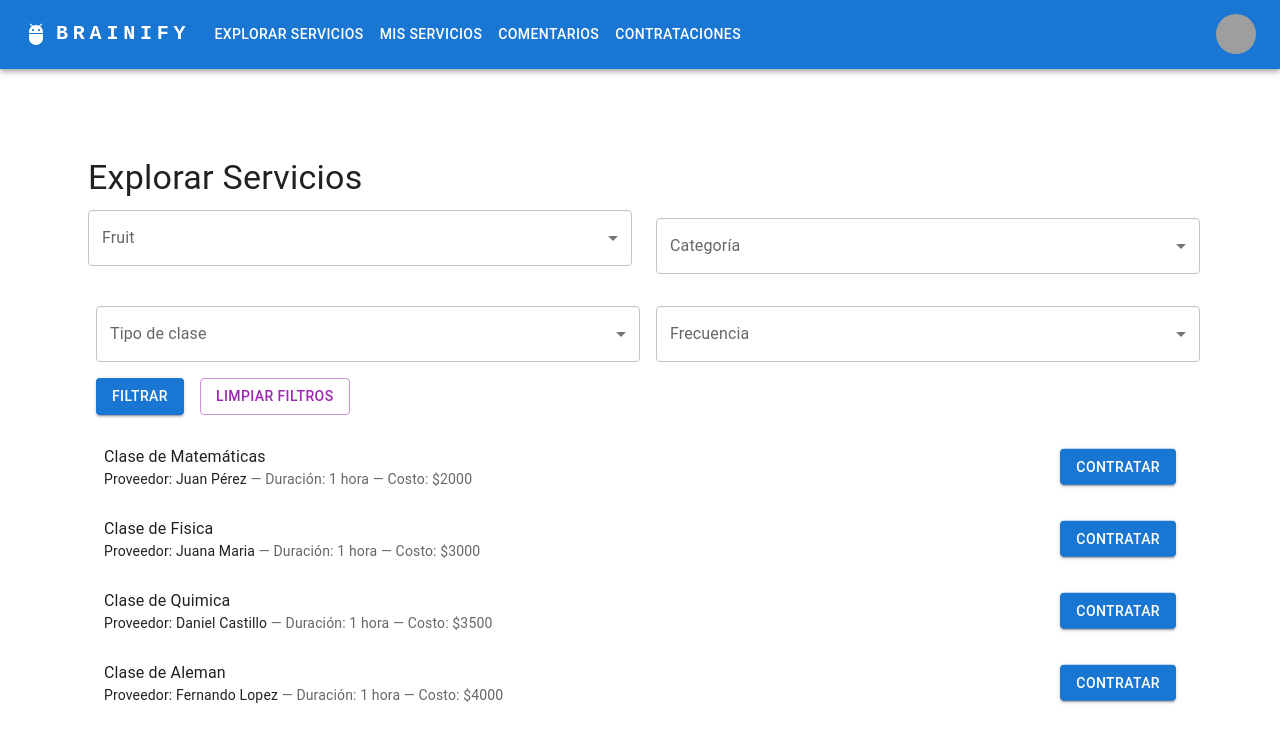
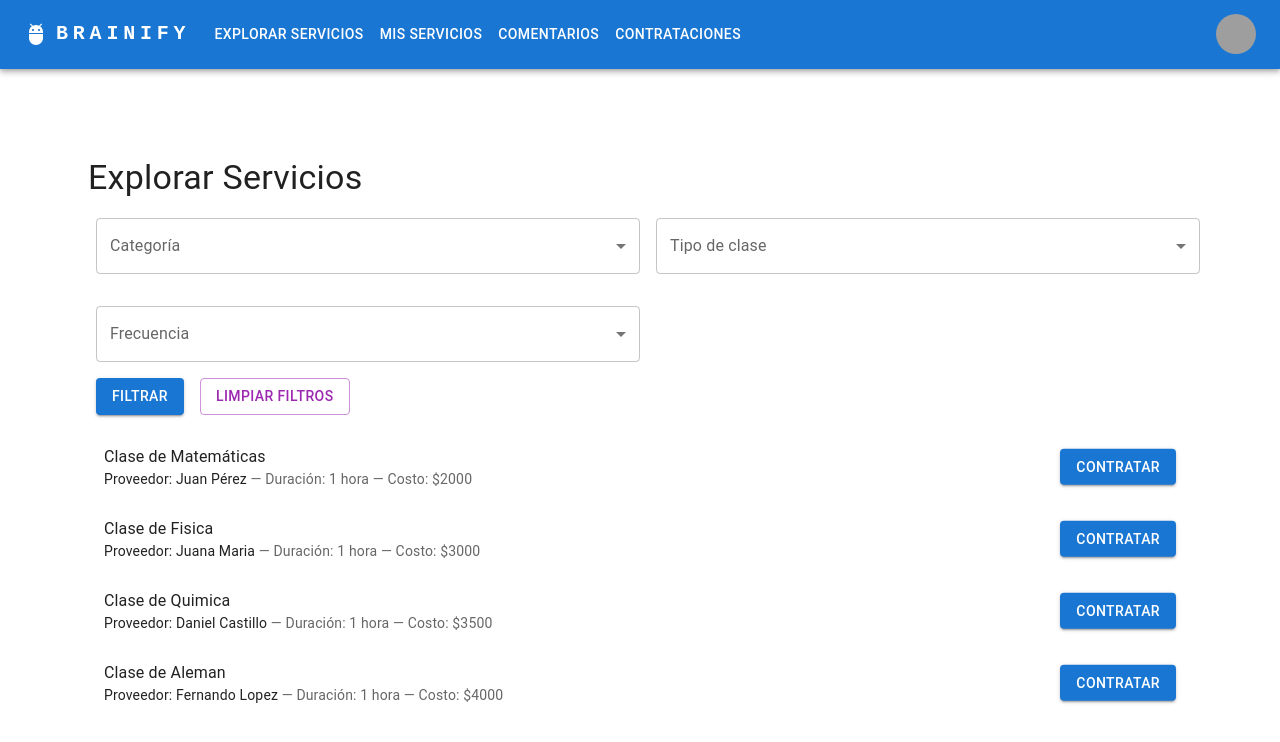
Before and after one commit to fedeferreyra98/brainify, a React (Create React App) app in the folder service-hub/: page /explorar-servicios in a window 1280 px wide. Shown: the top 742 px of the page. Built offline with nearby package versions, Linux system fonts and the light colour scheme; grey boxes are pictures that could not be loaded.

Commit message:
Updates DynamicSelect so it applies filter in card collection

```diff
--- a/service-hub/src/components/DynamicSelect.jsx
+++ b/service-hub/src/components/DynamicSelect.jsx
@@ -5,24 +5,15 @@ import MenuItem from '@mui/material/MenuItem';
 import FormControl from '@mui/material/FormControl';
 import Select from '@mui/material/Select';
 
-function DynamicSelect({ label, options }) {
-  const [selectedValue, setSelectedValue] = React.useState('');
-
-  const handleChange = (event) => {
-    setSelectedValue(event.target.value);
-  };
-
-  return (
-    <Box sx={{ minWidth: 120 }}>
-      <FormControl fullWidth>
-        <InputLabel id={`${label}-label`}>{label}</InputLabel>
+function DynamicSelect({ label, options, value, onChange, className }) {
+    return (
+        <Box sx={{ minWidth: 120 }}>
+      <FormControl className={className} fullWidth>
+        <InputLabel>{label}</InputLabel>
         <Select
-          labelId={`${label}-label`}
-          id={`${label}-select`}
-          value={selectedValue}
-          label={label}
-          onChange={handleChange}
-        >
+        value={value}
+        onChange={onChange}
+        label={label}>
           {options.map(option => (
             <MenuItem key={option.value} value={option.value}>
               {option.label}
@@ -31,7 +22,8 @@ function DynamicSelect({ label, options }) {
         </Select>
       </FormControl>
     </Box>
-  );
-}
+    );
+  }
+
 
 export default DynamicSelect;
--- a/service-hub/src/components/ServiceExplorer.js
+++ b/service-hub/src/components/ServiceExplorer.js
@@ -175,41 +175,42 @@ function ServiceExplorer() {
         <Grid container spacing={2}>
         <Grid item xs={12} sm={6}>
   <DynamicSelect
-                label="Fruit"
+    label="Categoría"
+    value={categoriaFiltro}
+    onChange={(e) => setCategoriaFiltro(e.target.value)}
+    className={classes.formControl}
     options={[
-                  { value: 'apple', label: "Apple" },
-                  { value: 'banana', label: "Banana" },
-                  { value: 'cherry', label: "Cherry" },
+      { value: 'tutorias', label: 'Tutorías escolares' },
+      { value: 'idioma', label: 'Clases de idioma' }
     ]}
   />
 </Grid>
+
 <Grid item xs={12} sm={6}>
-            <FormControl className={classes.formControl} fullWidth>
-              <InputLabel>Categoría</InputLabel>
-              <Select value={categoriaFiltro} onChange={(e) => setCategoriaFiltro(e.target.value)}>
-                <MenuItem value={'tutorias'}>Tutorías escolares</MenuItem>
-                <MenuItem value={'idioma'}>Clases de idioma</MenuItem>
-              </Select>
-            </FormControl>
+  <DynamicSelect
+    label="Tipo de clase"
+    value={tipoFiltro}
+    onChange={(e) => setTipoFiltro(e.target.value)}
+    className={classes.formControl}
+    options={[
+      { value: 'individual', label: 'Individual' },
+      { value: 'grupal', label: 'Grupal' }
+    ]}
+  />
 </Grid>
+
 <Grid item xs={12} sm={6}>
-            <FormControl className={classes.formControl} fullWidth>
-              <InputLabel>Tipo de clase</InputLabel>
-              <Select value={tipoFiltro} onChange={(e) => setTipoFiltro(e.target.value)}>
-                <MenuItem value={'individual'}>Individual</MenuItem>
-                <MenuItem value={'grupal'}>Grupal</MenuItem>
-              </Select>
-            </FormControl>
-          </Grid>
-          <Grid item xs={12} sm={6}>
-            <FormControl className={classes.formControl} fullWidth>
-              <InputLabel>Frecuencia</InputLabel>
-              <Select value={frecuenciaFiltro} onChange={(e) => setFrecuenciaFiltro(e.target.value)}>
-                <MenuItem value={'única'}>Única</MenuItem>
-                <MenuItem value={'semanal'}>Semanal</MenuItem>
-                <MenuItem value={'mensual'}>Mensual</MenuItem>
-              </Select>
-            </FormControl>
+  <DynamicSelect
+    label="Frecuencia"
+    value={frecuenciaFiltro}
+    onChange={(e) => setFrecuenciaFiltro(e.target.value)}
+    className={classes.formControl}
+    options={[
+      { value: 'única', label: 'Única' },
+      { value: 'semanal', label: 'Semanal' },
+      { value: 'mensual', label: 'Mensual' }
+    ]}
+  />
 </Grid>
         </Grid>
         <Button variant='contained' color='primary' className={classes.button} onClick={filtrarServicios}>
```
Lines whose indentation alone changed are shown as unchanged.
